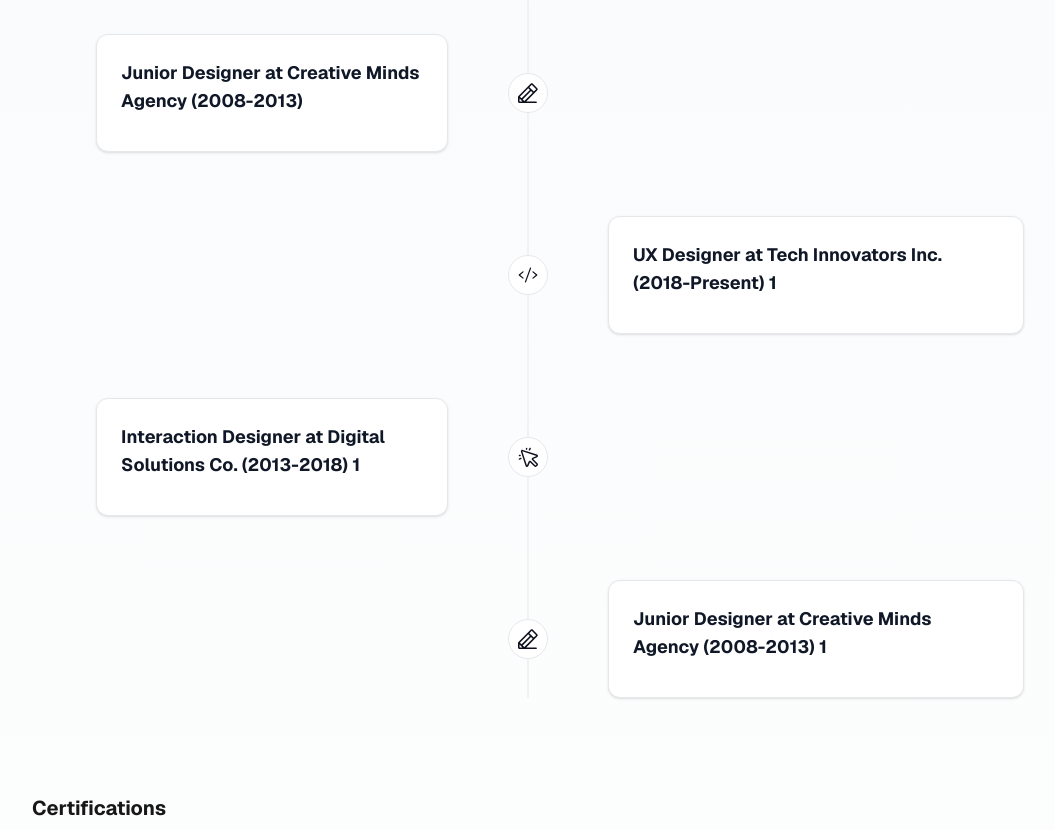
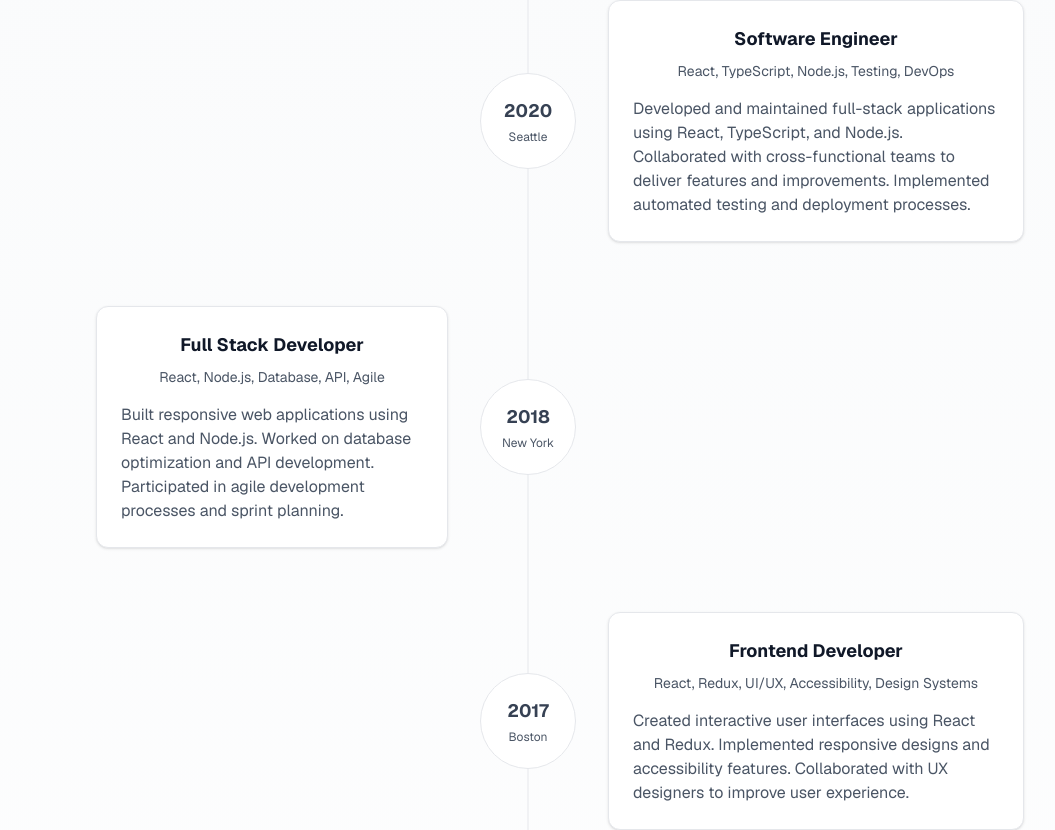
Before and after one commit to bhushanmaheshwari/bhushanmaheshwari.github.io, a Next.js app: page / in a window 1280 px wide. Shown: the part 3171-4001 px from the top of the page, without its empty margins (112-1167 px from the left). Built offline with nearby package versions, Linux system fonts and the light colour scheme.

Commit message:
updated animation logic on experience component

```diff
--- a/src/components/CoreCompetencies.js
+++ b/src/components/CoreCompetencies.js
@@ -30,7 +30,7 @@ export default function CoreCompetencies({ data }) {
                 />
               </div>
               <span className="transition-colors duration-300 group-hover:text-[#607af9]">
-                {item.label}
+            {item.label}
               </span>
             </div>
 
--- a/src/components/Experience.js
+++ b/src/components/Experience.js
@@ -1,10 +1,15 @@
-import { useState, useEffect } from "react";
+import { useState, useEffect, useRef } from "react";
 import SectionHeader from "./SectionHeader";
 import "../styles/Experience.css";
 
 export default function Experience({ data }) {
   const [isVisible, setIsVisible] = useState(false);
+  const [activeIndex, setActiveIndex] = useState(null);
+  const [visibleItems, setVisibleItems] = useState([]);
+  const itemsRef = useRef([]);
+  const sectionRef = useRef(null);
 
+  // Initial section visibility
   useEffect(() => {
     const observer = new IntersectionObserver(
       ([entry]) => {
@@ -15,16 +20,58 @@ export default function Experience({ data }) {
       { threshold: 0.1 }
     );
 
-    const element = document.querySelector('#experience');
-    if (element) observer.observe(element);
+    if (sectionRef.current) {
+      observer.observe(sectionRef.current);
+    }
 
     return () => {
-      if (element) observer.unobserve(element);
+      if (sectionRef.current) {
+        observer.unobserve(sectionRef.current);
+      }
+    };
+  }, []);
+
+  // Scroll-based animations
+  useEffect(() => {
+    const observer = new IntersectionObserver(
+      (entries) => {
+        entries.forEach((entry) => {
+          const index = itemsRef.current.findIndex(ref => ref === entry.target);
+          if (entry.isIntersecting) {
+            // Add to visible items
+            setVisibleItems(prev => [...prev, index]);
+            // Trigger animation with delay
+            setTimeout(() => {
+              setActiveIndex(index);
+              // Reset after animation
+              setTimeout(() => setActiveIndex(null), 1000);
+            }, index * 200);
+          } else {
+            // Remove from visible items
+            setVisibleItems(prev => prev.filter(i => i !== index));
+          }
+        });
+      },
+      {
+        threshold: 0.3,
+        rootMargin: '-20% 0px -20% 0px'
+      }
+    );
+
+    // Observe all experience items
+    itemsRef.current.forEach((ref) => {
+      if (ref) observer.observe(ref);
+    });
+
+    return () => {
+      itemsRef.current.forEach((ref) => {
+        if (ref) observer.unobserve(ref);
+      });
     };
   }, []);
 
   return (
-    <section id="experience" className="max-w-5xl mx-auto px-4 mb-8">
+    <section id="experience" ref={sectionRef} className="max-w-5xl mx-auto px-4 mb-8">
       <SectionHeader title="Experience" isVisible={isVisible} />
       <div className="relative">
         {/* Timeline line */}
@@ -35,24 +82,51 @@ export default function Experience({ data }) {
           {data.map((item, index) => (
             <div
               key={item.title}
+              ref={el => itemsRef.current[index] = el}
               className={`relative flex items-center ${
                 index % 2 === 0 ? "md:flex-row" : "md:flex-row-reverse"
-              } ${isVisible ? "fade-in" : ""}`}
+              } transition-all duration-500 ${
+                visibleItems.includes(index) ? 'opacity-100 translate-y-0' : 'opacity-0 translate-y-8'
+              }`}
             >
-              {/* Icon */}
-              <div className={`absolute left-1/2 transform -translate-x-1/2 w-10 h-10 rounded-full bg-white border border-gray-200 flex items-center justify-center z-10 transition-all duration-300 hover:border-[#607af9] hover:shadow-[0_0_0_2px_#607af9]`}>
-                <img
-                  src={item.icon}
-                  alt={item.title}
-                  className="w-5 h-5 transition-transform duration-300 hover:rotate-12"
-                />
+              {/* Timeline Node with Year and Location */}
+              <div
+                className={`absolute left-1/2 transform -translate-x-1/2 w-24 h-24 rounded-full bg-white border border-gray-200 flex flex-col items-center justify-center z-10 transition-all duration-500
+                  ${activeIndex === index ? 'border-[#607af9] shadow-[0_0_0_2px_#607af9] scale-110' : ''}`}
+              >
+                <span className={`text-lg font-bold transition-colors duration-500 ${activeIndex === index ? 'text-[#607af9]' : 'text-gray-700'}`}>
+                  {item.year}
+                </span>
+                <span className={`text-xs transition-colors duration-500 ${activeIndex === index ? 'text-gray-900' : 'text-gray-600'} mt-1`}>
+                  {item.location.split(',')[0]}
+                </span>
               </div>
 
               {/* Content */}
               <div className={`w-full md:w-1/2 ${index % 2 === 0 ? "md:pr-20" : "md:pl-20"} pl-16`}>
-                <div className="bg-white border border-gray-200 rounded-xl p-6 shadow-sm transition-all duration-300 hover:border-[#607af9] hover:shadow-[0_0_0_2px_#607af9]">
-                  <h3 className="font-bold text-lg mb-3 text-gray-900">{item.title}</h3>
-                  <p className="text-base text-gray-600">{item.description}</p>
+                <div
+                  className={`bg-white border border-gray-200 rounded-xl p-6 shadow-sm transition-all duration-500
+                    ${activeIndex === index ? 'border-[#607af9] shadow-[0_0_0_2px_#607af9] bg-gray-50 translate-y-[-4px]' : ''}`}
+                >
+                  <div className="flex flex-col gap-2">
+                    {/* Role */}
+                    <div className="flex items-center justify-center gap-2 text-gray-900">
+                      <h3 className={`font-bold text-lg transition-colors duration-500 ${activeIndex === index ? 'text-[#607af9]' : ''}`}>
+                        {item.title}
+                      </h3>
+                    </div>
+
+                    {/* Skills */}
+                    <div className="flex items-center justify-center gap-2 text-gray-600">
+                      <span className={`text-sm transition-colors duration-500 ${activeIndex === index ? 'text-gray-900' : ''}`}>
+                        {item.skills.join(', ')}
+                      </span>
+                    </div>
+
+                    <p className={`text-base transition-colors duration-500 mt-2 ${activeIndex === index ? 'text-gray-900' : 'text-gray-600'}`}>
+                      {item.description}
+                    </p>
+                  </div>
                 </div>
               </div>
             </div>
--- a/src/data/portfolio.json
+++ b/src/data/portfolio.json
@@ -3,9 +3,18 @@
     "logo": "globe.svg",
     "title": "Professional Portfolio",
     "links": [
-      { "label": "About", "href": "#about" },
-      { "label": "Projects", "href": "#projects" },
-      { "label": "Certifications", "href": "#certifications" }
+      {
+        "label": "About",
+        "href": "#about"
+      },
+      {
+        "label": "Projects",
+        "href": "#projects"
+      },
+      {
+        "label": "Certifications",
+        "href": "#certifications"
+      }
     ],
     "resume": "Resume"
   },
@@ -158,34 +167,36 @@
   ],
   "experience": [
     {
-      "icon": "/Vector-5.svg",
-      "title": "UX Designer at Tech Innovators Inc. (2018-Present)",
-      "desc": "Led design for major product launches, resulting in a 20% increase in user engagement. Key projects included a redesign of the flagship product's user interface and the development of a new mobile application."
+      "title": "Senior Software Engineer",
+      "location": "San Francisco, CA",
+      "year": "2022",
+      "skills": ["React", "Node.js", "AWS", "Microservices", "CI/CD"],
+      "description": "Leading development of cloud-native applications using React, Node.js, and AWS. Implementing microservices architecture and CI/CD pipelines. Mentoring junior developers and conducting code reviews.",
+      "icon": "/Vector-5.svg"
     },
     {
-      "icon": "/Vector-6.svg",
-      "title": "Interaction Designer at Digital Solutions Co. (2013-2018)",
-      "desc": "Developed user interfaces for web and mobile applications, focusing on usability and accessibility. Notable projects included designing the user experience for a popular e-commerce platform and a suite of productivity tools."
+      "title": "Software Engineer",
+      "location": "Seattle, WA",
+      "year": "2020",
+      "skills": ["React", "TypeScript", "Node.js", "Testing", "DevOps"],
+      "description": "Developed and maintained full-stack applications using React, TypeScript, and Node.js. Collaborated with cross-functional teams to deliver features and improvements. Implemented automated testing and deployment processes.",
+      "icon": "/Vector-6.svg"
     },
     {
-      "icon": "/Vector-8.svg",
-      "title": "Junior Designer at Creative Minds Agency (2008-2013)",
-      "desc": "Created visual designs and prototypes for various client projects, gaining experience in user-centered design. Worked on projects ranging from marketing websites to internal tools, contributing to the design process from concept to execution."
+      "title": "Full Stack Developer",
+      "location": "New York, NY",
+      "year": "2018",
+      "skills": ["React", "Node.js", "Database", "API", "Agile"],
+      "description": "Built responsive web applications using React and Node.js. Worked on database optimization and API development. Participated in agile development processes and sprint planning.",
+      "icon": "/Vector-8.svg"
     },
     {
-      "icon": "/Vector-5.svg",
-      "title": "UX Designer at Tech Innovators Inc. (2018-Present) 1",
-      "desc": "Led design for major product launches, resulting in a 20% increase in user engagement. Key projects included a redesign of the flagship product's user interface and the development of a new mobile application."
-    },
-    {
-      "icon": "/Vector-6.svg",
-      "title": "Interaction Designer at Digital Solutions Co. (2013-2018) 1",
-      "desc": "Developed user interfaces for web and mobile applications, focusing on usability and accessibility. Notable projects included designing the user experience for a popular e-commerce platform and a suite of productivity tools."
-    },
-    {
-      "icon": "/Vector-8.svg",
-      "title": "Junior Designer at Creative Minds Agency (2008-2013) 1",
-      "desc": "Created visual designs and prototypes for various client projects, gaining experience in user-centered design. Worked on projects ranging from marketing websites to internal tools, contributing to the design process from concept to execution."
+      "title": "Frontend Developer",
+      "location": "Boston, MA",
+      "year": "2017",
+      "skills": ["React", "Redux", "UI/UX", "Accessibility", "Design Systems"],
+      "description": "Created interactive user interfaces using React and Redux. Implemented responsive designs and accessibility features. Collaborated with UX designers to improve user experience.",
+      "icon": "/icons/experience/work.svg"
     }
   ],
   "certifications": [
@@ -211,8 +222,14 @@
     }
   ],
   "onlineCourses": [
-    { "title": "Udemy Courses", "count": 25 },
-    { "title": "LinkedIn Learning Courses", "count": 30 }
+    {
+      "title": "Udemy Courses",
+      "count": 25
+    },
+    {
+      "title": "LinkedIn Learning Courses",
+      "count": 30
+    }
   ],
   "aboutMe": {
     "desc": "I'm a UX designer with over 5 years of experience in creating user-friendly and visually appealing digital products. My expertise lies in user research, interaction design, and prototyping. I'm passionate about understanding user needs and translating them into effective design solutions. I've worked with a variety of clients, from startups to large corporations, and I'm always eager to take on new challenges.",
```
